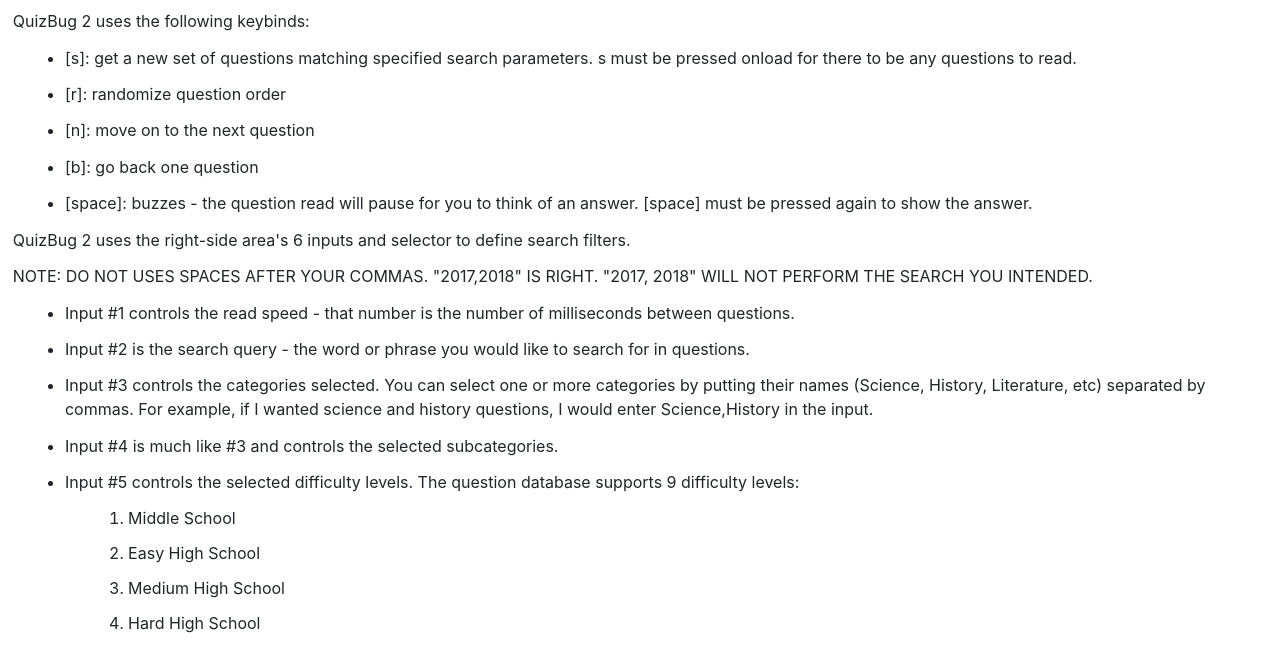
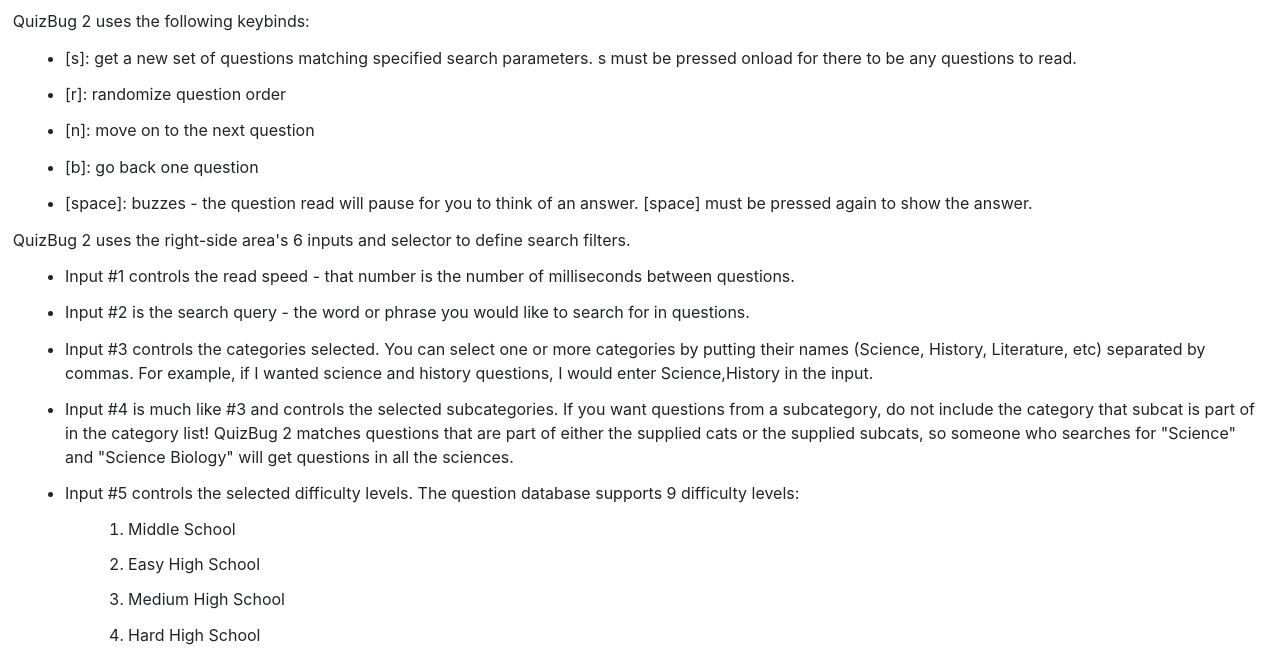
Before and after one commit to kgurazad/quizbug2, a website: page info.html in a window 1280 px wide. Shown: the part 125-776 px from the top of the page. Drawn offline with nearby package versions, Linux system fonts and the light colour scheme.

Commit message:
fix info

```diff
--- a/info.html
+++ b/info.html
@@ -41,7 +41,6 @@
       QuizBug 2 uses the right-side area's 6 inputs and selector to define search filters.
     </p>
     <p>
-      NOTE: DO NOT USES SPACES AFTER YOUR COMMAS. "2017,2018" IS RIGHT. "2017, 2018" WILL NOT PERFORM THE SEARCH YOU INTENDED.
     <ul>
       <li>
 	Input #1 controls the read speed - that number is the number of milliseconds between questions.
@@ -55,6 +54,8 @@
       </li>
       <li>
 	Input #4 is much like #3 and controls the selected subcategories.
+	If you want questions from a subcategory, do not include the category that subcat is part of in the category list!
+	QuizBug 2 matches questions that are part of either the supplied cats or the supplied subcats, so someone who searches for "Science" and "Science Biology" will get questions in all the sciences.
       </li>
       <li>
 	Input #5 controls the selected difficulty levels. The question database supports 9 difficulty levels:
```
